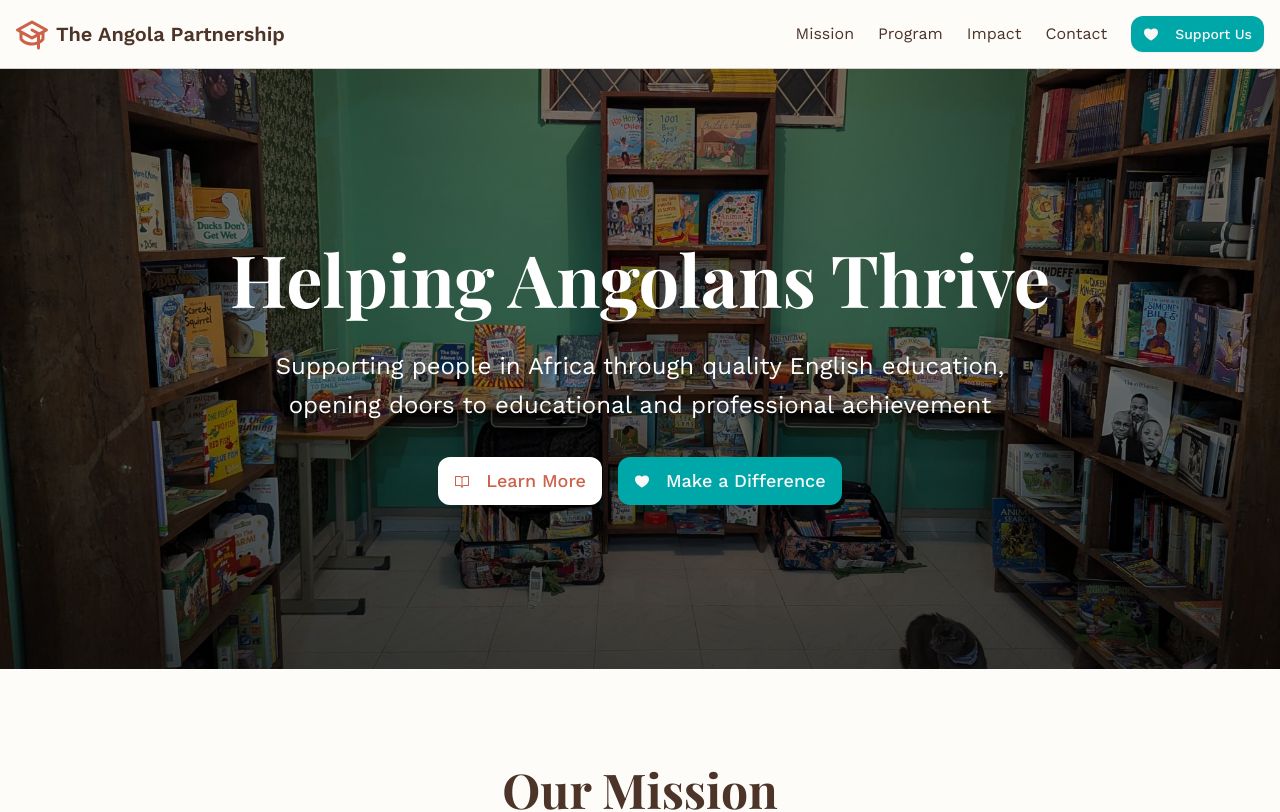
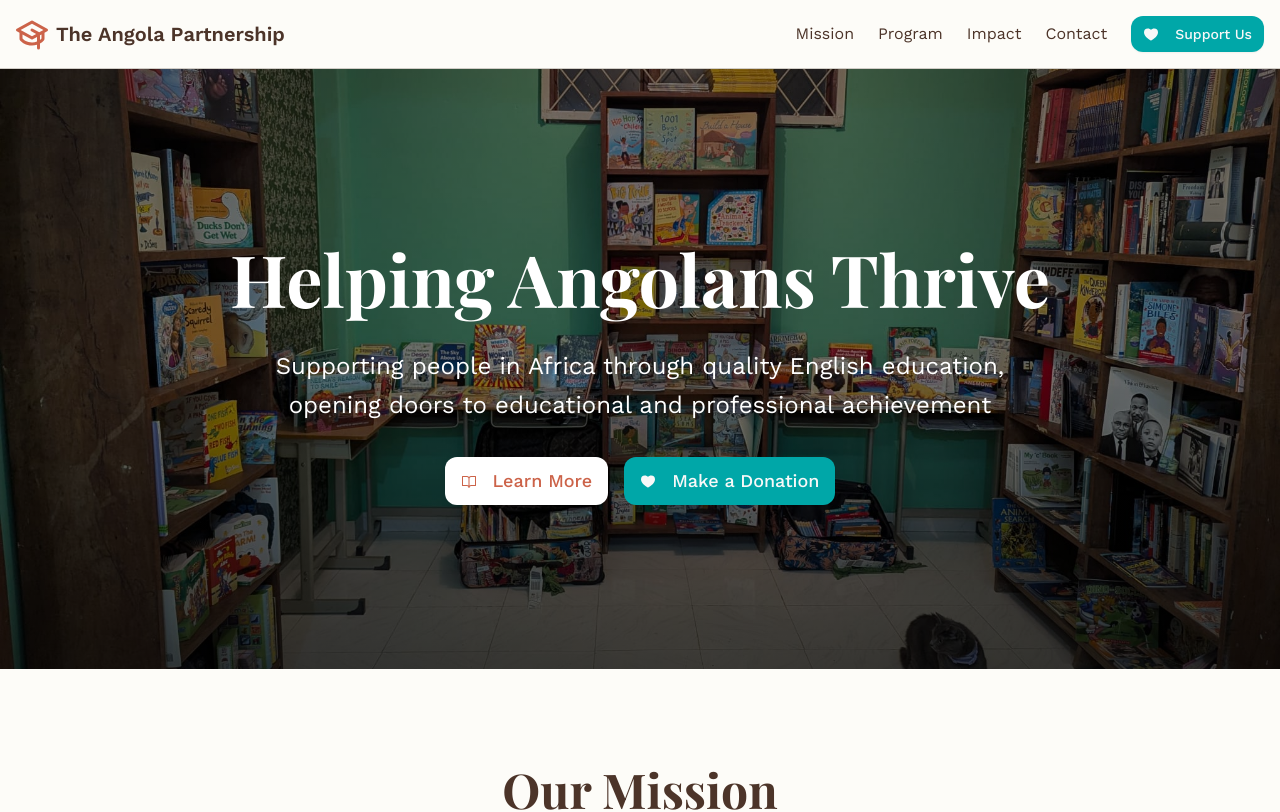
Before and after one commit to milkshakeiii/simple-website, a React (Vite) app: page / in a window 1280 px wide. Shown: the top 812 px of the page. Built offline with nearby package versions, Linux system fonts and the light colour scheme.

Commit message:
Generated by Spark: Instead of "Make a Difference," say "Make a Donation"

```diff
--- a/src/App.tsx
+++ b/src/App.tsx
@@ -77,7 +77,7 @@ function App() {
               className="bg-accent text-accent-foreground hover:bg-accent/90 text-lg px-8 py-6"
             >
               <Heart size={24} weight="fill" className="mr-2" />
-              Make a Difference
+              Make a Donation
             </Button>
           </div>
         </div>
```
